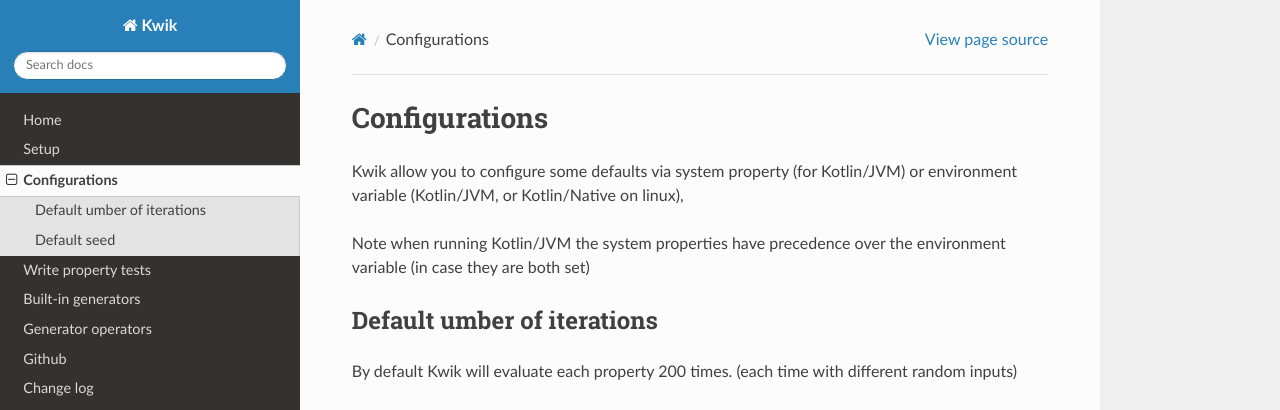
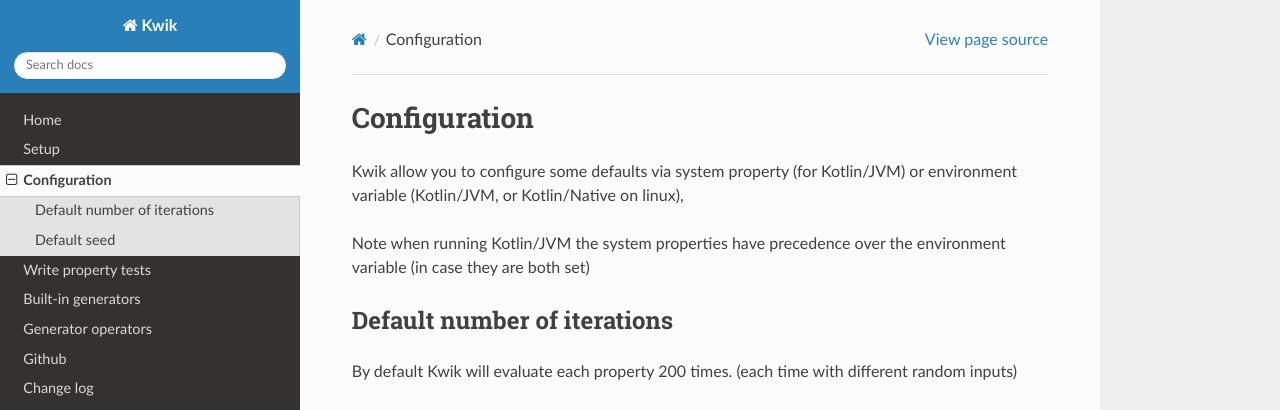
Before and after one commit to jcornaz/kwik, a Sphinx documentation site: the page built from docs/configuration.rst, in a window 1280 px wide and 900 px high. Shown: the top 410 px of the window. Built offline with Sphinx 7.4.7 and the Read the Docs theme 2.0.0, drawn with Linux system fonts in a browser that asks for light colours.

Commit message:
Fix type in configuration doc

```diff
--- a/docs/configuration.rst
+++ b/docs/configuration.rst
@@ -1,5 +1,5 @@
-Configurations
-==============
+Configuration
+=============
 
 Kwik allow you to configure some defaults via system property (for Kotlin/JVM) or environment variable
 (Kotlin/JVM, or Kotlin/Native on linux),
@@ -9,8 +9,8 @@
 
 .. _configure-default-iterations:
 
-Default umber of iterations
----------------------------
+Default number of iterations
+----------------------------
 
 By default Kwik will evaluate each property 200 times. (each time with different random inputs)
 
```
